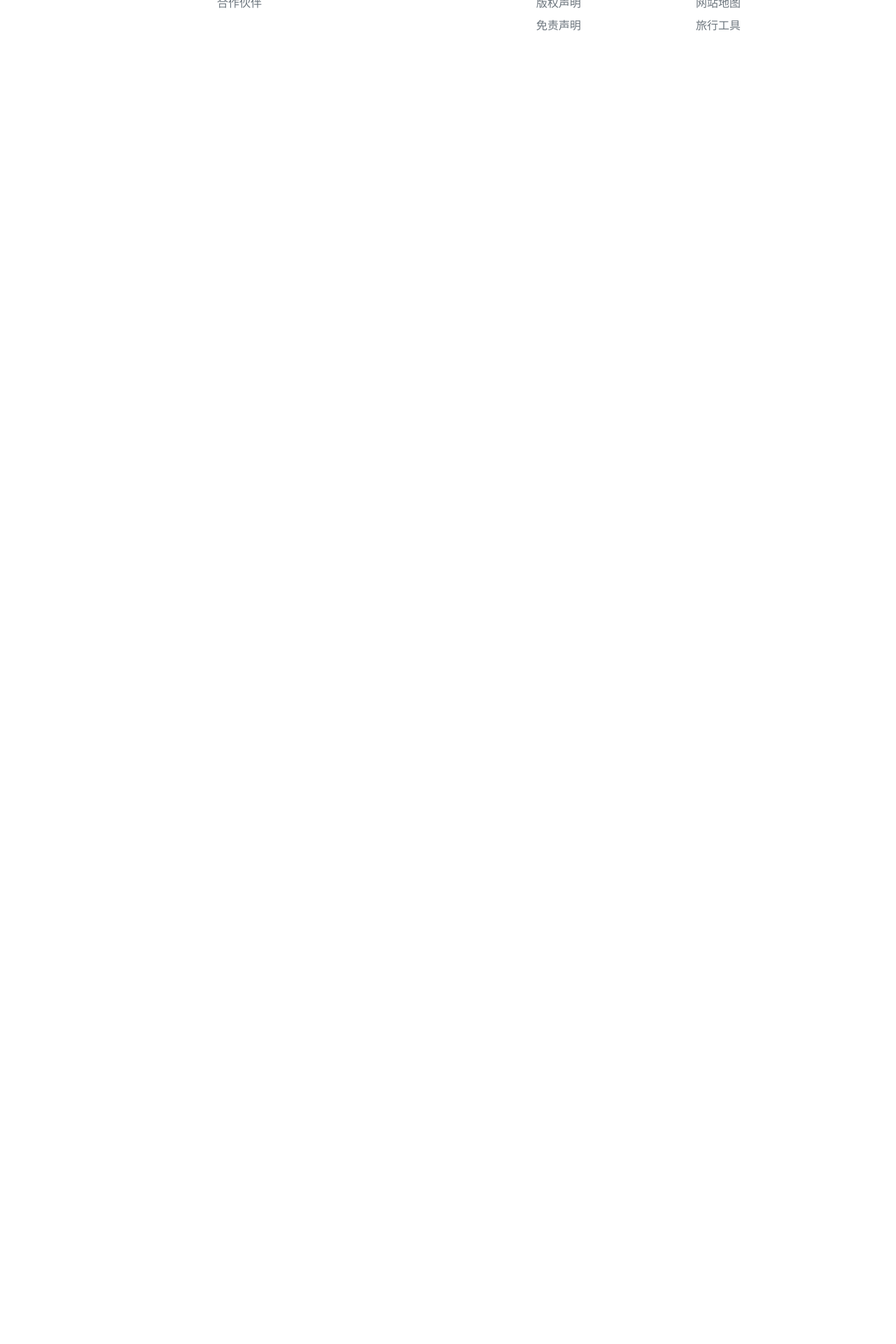
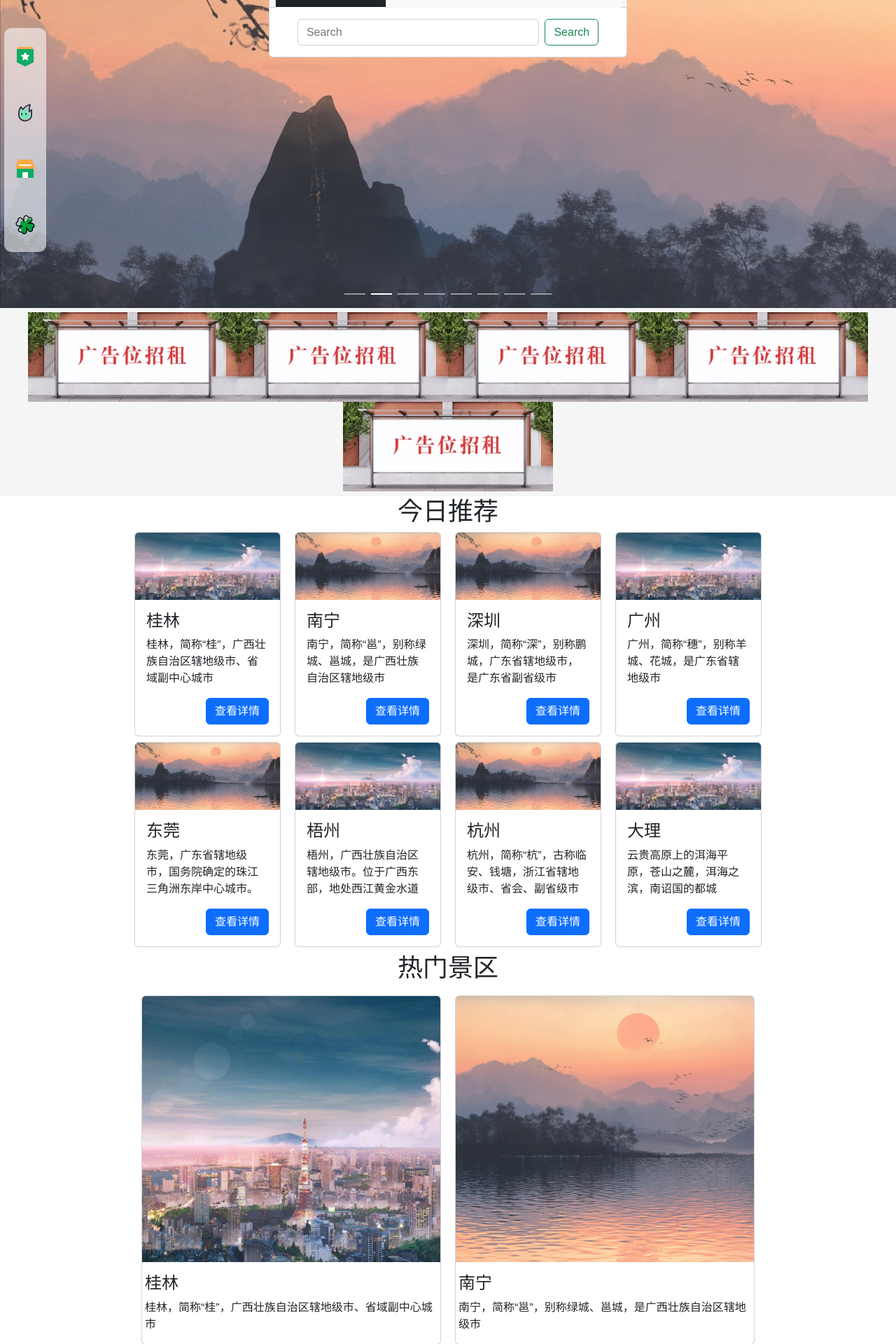
Before and after one commit to Funny1124/walking-with-the-wind, a Vue app: page /shop in a window 1280 px wide. Shown: the part 200-2120 px from the top of the page at 70% size. Before the commit the page ends 800 px from the top, so only its background shows below. Built offline with nearby package versions, Linux system fonts and the light colour scheme.

Commit message:
侧边栏锚点定位

```diff
--- /dev/null
+++ b/src/components/AdvertisingTem.vue
@@ -0,0 +1,29 @@
+<template>
+  <div class="advertising">
+    <img :src=advertising alt="广告招租" style="width: 30%; max-width: 300px">
+    <img :src=advertising alt="广告招租" style="width: 30%; max-width: 300px">
+    <img :src=advertising alt="广告招租" style="width: 30%; max-width: 300px">
+    <img :src=advertising alt="广告招租" style="width: 30%; max-width: 300px">
+    <img :src=advertising alt="广告招租" style="width: 30%; max-width: 300px">
+  </div>
+</template>
+
+<script>
+export default {
+  name: 'AdvertisingTem',
+  data () {
+    return {
+      advertising: require('@/assets/img/advertising.png')
+    }
+  }
+}
+</script>
+
+<style scoped>
+.advertising {
+  /*height: 100px;*/
+  background-color: #f5f5f5;
+  padding: 0.5%;
+  text-align: center;
+}
+</style>
--- /dev/null
+++ b/src/components/HotLandscapeTem.vue
@@ -0,0 +1,44 @@
+<template>
+  <div>
+    <h2>热门景区</h2>
+    <el-row>
+      <!--        style="max-width: 540px;"-->
+      <el-col :span="12" v-for="(item, index) in new_list" :key="index" style="padding: 10px">
+        <b-card no-body class="overflow-hidden" >
+          <b-row no-gutters >
+            <b-col>
+              <b-card-img :src=item.image :alt=item.city class="rounded-0"
+                          style="object-fit: cover; height: 380px;width: 100%"></b-card-img>
+            </b-col>
+            <b-card-body :title=item.city>
+              <b-card-text>
+                {{
+                  item.description
+                }}
+              </b-card-text>
+            </b-card-body>
+          </b-row>
+        </b-card>
+      </el-col>
+    </el-row>
+  </div>
+</template>
+
+<script>
+export default {
+  name: 'HotLandscapeTem',
+  props: ['info_list'],
+  data () {
+    return {
+      new_list: this.info_list
+    }
+  }
+}
+</script>
+
+<style scoped>
+h2 {
+  font-size: 36px;
+  text-align: center;
+}
+</style>
--- a/src/components/ShopTem.vue
+++ b/src/components/ShopTem.vue
@@ -10,7 +10,7 @@
               <b-card-img :src=item.image :alt=item.city class="rounded-0"
                           style="object-fit: cover; height: 300px;width: 100%"></b-card-img>
             </el-col>
-            <el-col :span="6">
+            <el-col :span="8">
               <b-card-body :title=item.city>
                 <b-card-text>
                   {{
--- a/src/router/index.js
+++ b/src/router/index.js
@@ -8,7 +8,24 @@ const routes = [
   {
     path: '/',
     name: 'home',
-    component: HomeView
+    component: HomeView,
+    children: [
+      {
+        path: 'recommend',
+        name: 'recommend',
+        component: () => import(/* webpackChunkName: "about" */ '../components/RecommendTem')
+      },
+      {
+        path: 'shop',
+        name: 'shop',
+        component: () => import(/* webpackChunkName: "about" */ '../components/ShopTem')
+      },
+      {
+        path: 'hot-topic',
+        name: 'hot-topic',
+        component: () => import(/* webpackChunkName: "about" */ '../components/HotTopicTem')
+      }
+    ]
   },
   {
     path: '/login',
--- a/src/views/HomeView.vue
+++ b/src/views/HomeView.vue
@@ -6,8 +6,12 @@
       background-color: rgba(44, 62, 80, 0)">
     </nav-bar>
     <!--    侧边栏-->
-    <slider-bar style="z-index: 3"></slider-bar>
-
+    <div class="box" style="z-index: 2">
+      <a href="#recommend"><img src="../assets/img/recommend.svg" alt=""><span>今日推荐</span></a>
+      <a href="#hot-landscape"><img src="../assets/img/hot.svg" alt=""><span>热门景点</span></a>
+      <a href="#shop"><img src="../assets/img/shop.svg" alt=""><span>穷游商城</span></a>
+      <a href="#hot-topic"><img src="../assets/img/goodday.svg" alt=""><span>热门话题</span></a>
+    </div>
     <!--    轮播图-->
     <div id="carousel" class="carousel" style="z-index: 1">
       <carousel-tem :info_list="new_list"></carousel-tem>
@@ -16,17 +20,16 @@
     <search-bar style="z-index: 5"></search-bar>
 
     <!--    广告-->
-    <div id="advertising">
-      <img :src=advertising alt="广告招租" style="width: 30%; max-width: 300px">
-      <img :src=advertising alt="广告招租" style="width: 30%; max-width: 300px">
-      <img :src=advertising alt="广告招租" style="width: 30%; max-width: 300px">
-    </div>
+    <advertising-tem/>
 
     <!--    今日推荐-->
     <div id="recommend" class="recommend">
-        <recommend-tem :info_list="new_list"></recommend-tem>
+      <recommend-tem :info_list="new_list"></recommend-tem>
     </div>
-
+    <!--    热门景区-->
+    <div id="hot-landscape" class="recommend">
+      <hot-landscape-tem :info_list="new_list"></hot-landscape-tem>
+    </div>
     <!--  穷游商城-->
     <div id="shop" class="shop">
       <ShopTem :info_list="new_list"></ShopTem>
@@ -39,18 +42,18 @@
   </div>
 </template>
 <script>
-import SliderBar from '@/components/SliderBar'
 import SearchBar from '@/components/SearchBar'
 import CarouselTem from '@/components/CarouselTem'
 import RecommendTem from '@/components/RecommendTem'
 import ShopTem from '@/components/ShopTem'
 import HotTopicTem from '@/components/HotTopicTem'
+import AdvertisingTem from '@/components/AdvertisingTem'
+import HotLandscapeTem from '@/components/HotLandscapeTem'
 
 export default {
   data () {
     return {
       currentDate: new Date(),
-      advertising: require('@/assets/img/advertising.png'),
       srcList:
         [
           require('@/assets/img/river.jpg'),
@@ -101,40 +104,39 @@ export default {
     }
   },
   components: {
-    SliderBar,
     SearchBar,
     CarouselTem,
     RecommendTem,
     ShopTem,
-    HotTopicTem
+    HotTopicTem,
+    AdvertisingTem,
+    HotLandscapeTem
   }
 }
 </script>
 <style lang="less" scoped>
-#advertising {
-  /*height: 100px;*/
-  background-color: #f5f5f5;
-  padding: 0.5%;
-  text-align: center;
-}
-
 h2 {
   font-size: 36px;
   text-align: center;
 }
 
 .recommend {
-  width: 80%;
+  width: 70%;
+  margin: 0 auto;
+}
+
+.hot-landscape {
+  width: 70%;
   margin: 0 auto;
 }
 
 .shop {
-  width: 80%;
+  width: 70%;
   margin: 20px auto;
 }
 
 .hot-topic {
-  width: 80%;
+  width: 70%;
   margin: 20px auto;
 }
 
@@ -218,4 +220,71 @@ h2 {
   bottom: 5%;
 }
 
+.box {
+  position: fixed;
+  top: 30%;
+  left: 0.5%;
+  /*height: 500px;*/
+  height: 40%;
+  width: 3%;
+  min-height: 250px;
+  min-width: 60px;
+  background-color: rgba(255, 255, 255, 0.57);
+  border-radius: 10px;
+  transition: 0.3s;
+}
+
+.box:hover {
+  width: 195px;
+}
+
+.box a {
+  /* overflow: hidden; */
+  line-height: 50px;
+  height: 50px;
+  width: 88%;
+  border-radius: 5px;
+  position: relative;
+}
+
+.box {
+  overflow: hidden;
+  display: flex;
+  flex-direction: column;
+  justify-content: space-around;
+}
+
+/*.box a:nth-of-type(1)::before, .box a:nth-of-type(5)::before {*/
+/*  content: "";*/
+/*  position: absolute;*/
+/*  bottom: -8px;*/
+/*  width: 100%;*/
+/*  border-bottom: 1px solid rgb(165, 173, 201);*/
+/*}*/
+
+.box a img {
+
+  vertical-align: middle;
+  margin-left: 15px;
+  height: 30px;
+  width: 30px;
+}
+
+.box span {
+  position: absolute;
+  white-space: nowrap;
+  transition: 0.3s;
+  opacity: 0;
+  margin-left: 8px;
+  top: 2px;
+}
+
+.box a:hover {
+  color: #ffffff;
+  background-color: rgb(15, 176, 127);
+}
+
+.box:hover span {
+  opacity: 1;
+}
 </style>
```
